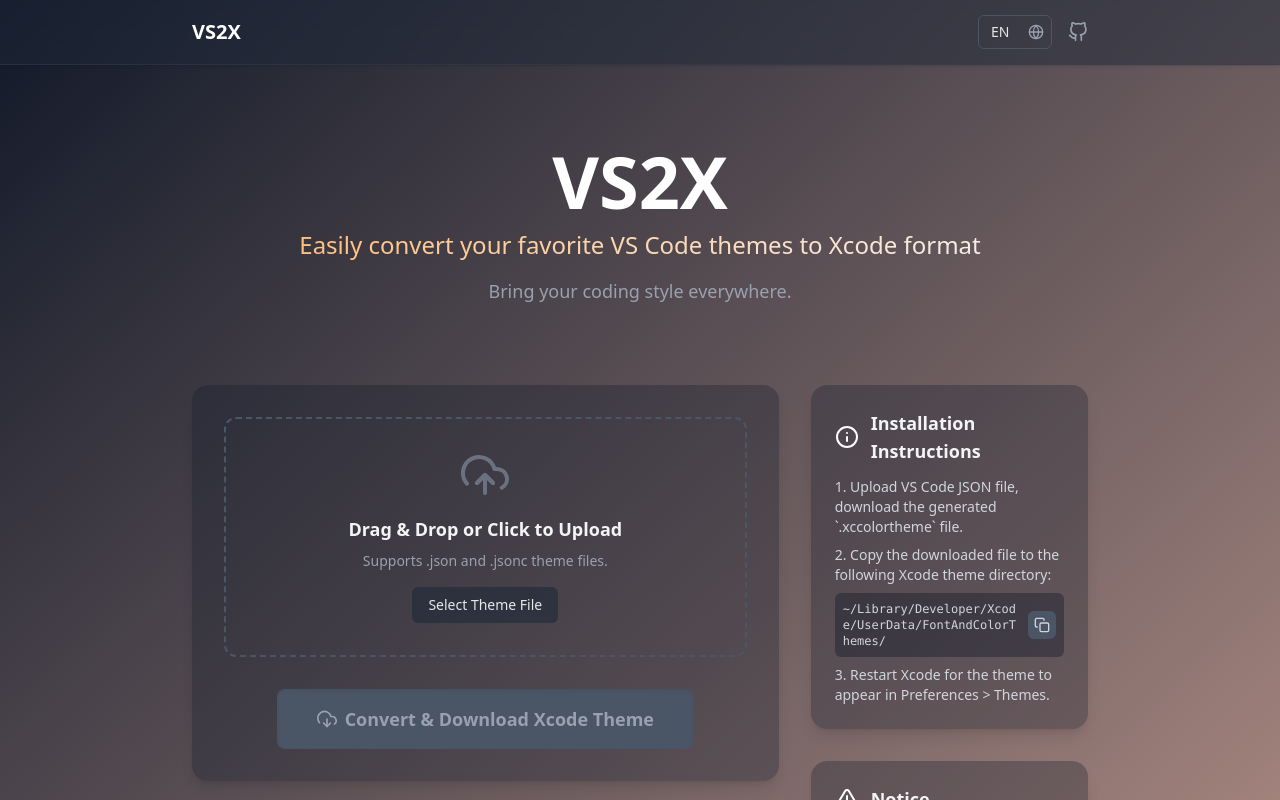
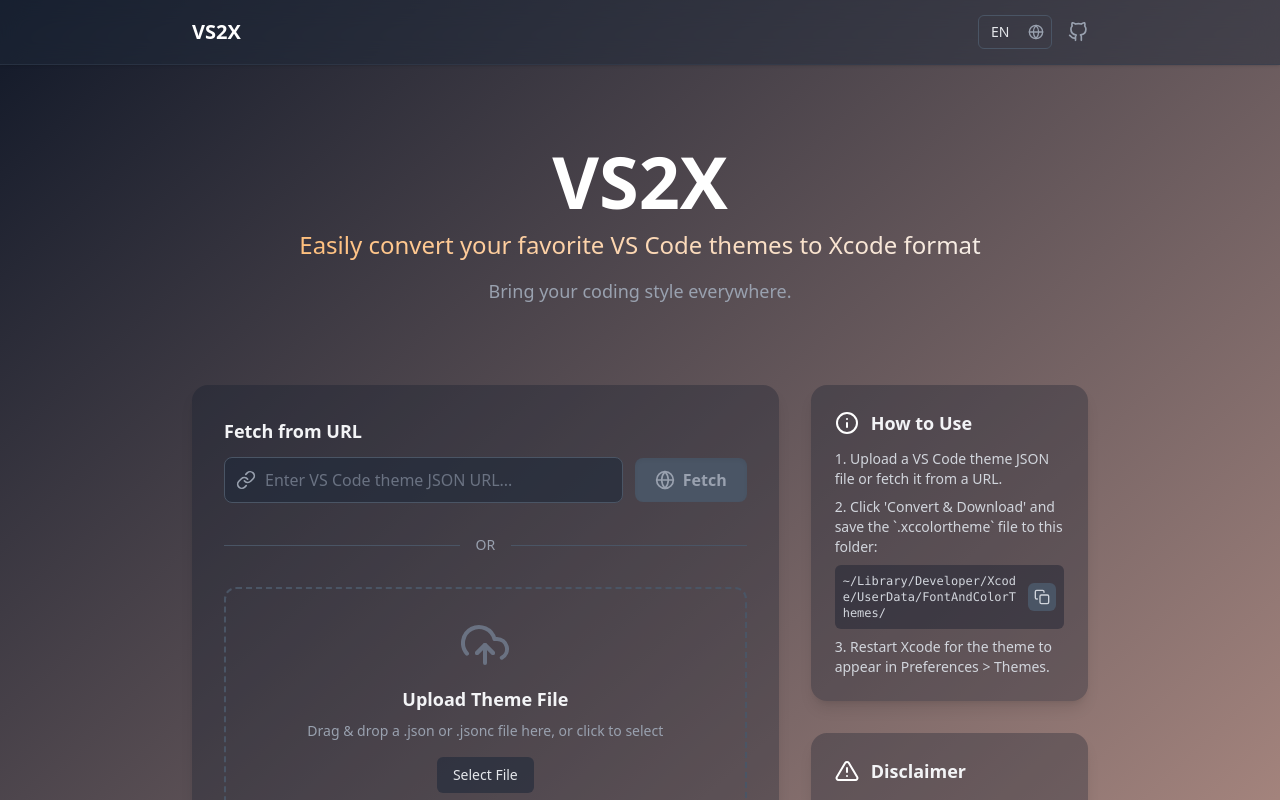
Before and after one commit to onevcat/vs2x, a React (Vite) app in the folder web_app/: page / in a window 1280 px wide. Shown: the top 800 px of the page. Built offline with nearby package versions, Linux system fonts and the light colour scheme.

Commit message:
Fetch URL

```diff
--- a/web_app/package.json
+++ b/web_app/package.json
@@ -12,6 +12,7 @@
   "dependencies": {
     "@headlessui/react": "^2.2.2",
     "@tailwindcss/vite": "^4.1.4",
+    "@vercel/node": "^5.1.15",
     "clsx": "^2.1.1",
     "i18next": "^25.0.2",
     "i18next-browser-languagedetector": "^8.0.5",
--- a/web_app/src/App.tsx
+++ b/web_app/src/App.tsx
@@ -1,6 +1,6 @@
 import React, { useState, useEffect, useCallback } from 'react';
 import { useTranslation } from 'react-i18next';
-import { FiUploadCloud, FiGlobe, FiDownloadCloud, FiLoader, FiInfo, FiAlertTriangle, FiCopy, FiCheck, FiGithub } from 'react-icons/fi';
+import { FiUploadCloud, FiGlobe, FiDownloadCloud, FiLoader, FiInfo, FiAlertTriangle, FiCopy, FiCheck, FiGithub, FiLink } from 'react-icons/fi'; // Added FiLink
 import { parseVscodeTheme, ParsedVscodeTheme } from './utils/vscodeThemeParser';
 import { generateXcodeTheme } from './utils/xcodeThemeGenerator';
 import stripJsonComments from 'strip-json-comments';
@@ -23,50 +23,53 @@
   { name: 'green', background: 'from-gray-900 to-green-900/50', subtitle: 'from-green-300 to-gray-100' },
 ];
 
+
 function App() {
   const { t, i18n } = useTranslation();
   const [selectedFile, setSelectedFile] = useState<File | null>(null);
+  const [themeUrl, setThemeUrl] = useState<string>(''); // State for URL input
   const [parsedTheme, setParsedTheme] = useState<ParsedVscodeTheme | null>(null);
   const [parseError, setParseError] = useState<string | null>(null);
   const [isDragging, setIsDragging] = useState(false);
   const [copySuccess, setCopySuccess] = useState(false);
-  const [isProcessing, setIsProcessing] = useState(false);
-  // State for the current theme, initialized with blue as default
+  const [isProcessing, setIsProcessing] = useState(false); // General processing state
+  const [isFetchingUrl, setIsFetchingUrl] = useState(false); // Specific state for URL fetching
   const [currentTheme, setCurrentTheme] = useState<Theme>(themes[0]);
 
   // --- Theme Handling ---
   useEffect(() => {
-    // Apply dark class globally
     document.documentElement.classList.add('dark');
-
-    // Select a random theme on initial load
     const randomTheme = themes[Math.floor(Math.random() * themes.length)];
     setCurrentTheme(randomTheme);
-
-    // Cleanup function (optional, kept for consistency)
     return () => {
       document.documentElement.classList.remove('dark');
     };
-  }, []); // Empty dependency array ensures this runs only once on mount
+  }, []);
 
   // --- Language Handling ---
   const changeLanguage = (lng: string) => {
     i18n.changeLanguage(lng);
   };
 
+  // --- Clear State Helper ---
+  const clearAllInputs = () => {
+    setSelectedFile(null);
+    setThemeUrl('');
+    setParsedTheme(null);
+    setParseError(null);
+  }
+
   // --- File Handling & Parsing ---
   const handleFileSelected = useCallback((file: File) => {
-    setSelectedFile(file);
-    setParseError(null);
-    setParsedTheme(null);
-    setIsProcessing(true); // Start processing
+    clearAllInputs(); // Clear URL input and previous results
+    setSelectedFile(file); // Set selected file *after* clearing
+    setIsProcessing(true);
     const reader = new FileReader();
     reader.onload = (e) => {
       try {
         const jsonString = e.target?.result as string;
         if (!jsonString) throw new Error('File content is empty');
-        // Simulate processing time for visual feedback
-        setTimeout(() => {
+        setTimeout(() => { // Keep simulation
           try {
             const json = JSON.parse(stripJsonComments(jsonString));
             let theme = parseVscodeTheme(json);
@@ -75,26 +78,84 @@
               theme = { ...theme, name };
             }
             setParsedTheme(theme);
-            setIsProcessing(false); // End processing
-          } catch (err) { // Changed from err: any
+            setIsProcessing(false);
+          } catch (err) {
             console.error("Parsing error:", err);
             setParseError(t('parsingError') + (err instanceof Error ? `: ${err.message}` : ''));
-            setIsProcessing(false); // End processing on error
+            setIsProcessing(false);
           }
-        }, 500); // Simulate 500ms processing
-      } catch (err) { // Changed from err: any
+        }, 500);
+      } catch (err) {
         console.error("Initial reading error:", err);
         setParseError(t('readFileError'));
-        setIsProcessing(false); // End processing on error
+        setIsProcessing(false);
       }
     };
     reader.onerror = (e) => {
       console.error("Reading error:", e);
       setParseError(t('readFileError'));
-      setIsProcessing(false); // End processing on error
+      setIsProcessing(false);
     };
     reader.readAsText(file);
-  }, [t]);
+  }, [t]); // Removed clearAllInputs from dependencies
+
+  // --- URL Fetching & Parsing ---
+  const handleFetchFromUrl = useCallback(async () => {
+    if (!themeUrl || isFetchingUrl || isProcessing) return;
+
+    clearAllInputs(); // Clear file input and previous results
+    setThemeUrl(themeUrl); // Set URL *after* clearing (re-setting the current value)
+    setIsFetchingUrl(true);
+    setParseError(null);
+
+    try {
+      // Use relative path for the API endpoint
+      const response = await fetch('/api/fetch-theme', {
+        method: 'POST',
+        headers: {
+          'Content-Type': 'application/json',
+        },
+        body: JSON.stringify({ url: themeUrl }),
+      });
+
+      const data = await response.json();
+
+      if (!response.ok) {
+        throw new Error(data.error || `Request failed with status ${response.status}`);
+      }
+
+      if (!data.themeJson) {
+        throw new Error('No theme JSON found in the response');
+      }
+
+      // Parse the JSON received from the backend
+      const json = JSON.parse(data.themeJson); // Already stripped comments in backend
+      let theme = parseVscodeTheme(json);
+
+      // Try to extract a name from the URL if not present in JSON
+      if (!json.name) {
+          try {
+              const urlPath = new URL(themeUrl).pathname;
+              const filename = urlPath.substring(urlPath.lastIndexOf('/') + 1);
+              if (filename) {
+                  const name = filename.replace(/\.[^.]+$/, ''); // Remove extension
+                  theme = { ...theme, name };
+              }
+          } catch (e) {
+              // Ignore errors in deriving name from URL
+              console.warn("Could not derive theme name from URL:", e);
+          }
+      }
+
+      setParsedTheme(theme);
+
+    } catch (err: any) {
+      console.error("URL Fetch/Parse error:", err);
+      setParseError(t('fetchUrlError') + (err instanceof Error ? `: ${err.message}` : ''));
+    } finally {
+      setIsFetchingUrl(false);
+    }
+  }, [themeUrl, isFetchingUrl, isProcessing, t]); // Removed clearAllInputs from dependencies
 
   // --- Drag & Drop Handlers ---
   const handleDragOver = useCallback((event: React.DragEvent<HTMLDivElement>) => {
@@ -113,7 +174,7 @@
     if (event.dataTransfer.files && event.dataTransfer.files[0]) {
       const file = event.dataTransfer.files[0];
       if (file.type === 'application/json' || file.name.endsWith('.json') || file.name.endsWith('.jsonc')) {
-        handleFileSelected(file);
+        handleFileSelected(file); // Use the existing file handler
       } else {
         setParseError('Please drop a valid JSON theme file.'); // Consider translating this
       }
@@ -122,11 +183,10 @@
 
   // --- Conversion & Download ---
   const handleConvert = () => {
-    if (!parsedTheme || isProcessing) return;
-    setIsProcessing(true); // Indicate processing for download generation
+    if (!parsedTheme || isProcessing || isFetchingUrl) return; // Check both processing states
+    setIsProcessing(true); // Use general processing for download generation
     try {
-      // Simulate generation time
-      setTimeout(() => {
+      setTimeout(() => { // Keep simulation
         try {
           const xml = generateXcodeTheme(parsedTheme);
           const blob = new Blob([xml], { type: 'application/xml;charset=utf-8' });
@@ -136,19 +196,18 @@
           link.download = filename;
           document.body.appendChild(link);
           link.click();
-          setIsProcessing(false); // End processing
+          setIsProcessing(false);
           setTimeout(() => {
             URL.revokeObjectURL(link.href);
             document.body.removeChild(link);
           }, 100);
         } catch (error) {
           console.error("Conversion error:", error);
-          setParseError('Failed to generate Xcode theme.'); // Consider translating this
-          setIsProcessing(false); // End processing on error
+          setParseError('Failed to generate Xcode theme.');
+          setIsProcessing(false);
         }
-      }, 300); // Simulate 300ms generation
+      }, 300);
     } catch (error) {
-      // Catch potential immediate errors if any (though unlikely here)
       console.error("Immediate conversion error:", error);
       setParseError('Failed to initiate theme generation.');
       setIsProcessing(false);
@@ -163,7 +222,6 @@
       setTimeout(() => setCopySuccess(false), 2000); // Hide after 2 seconds
     }, (err) => {
       console.error('Failed to copy path: ', err);
-      // Maybe show an error message to the user
     });
   };
 
@@ -191,6 +249,12 @@
       <p><strong>{t('themeSemanticTokenCount')}</strong> {Object.keys(theme.semanticTokenColors || {}).length}</p>
     </div>
   );
+
+
+  // Determine if the main action button should be disabled
+  const isActionButtonDisabled = !parsedTheme || isProcessing || isFetchingUrl;
+  // Determine if inputs should be disabled
+  const isInputDisabled = isProcessing || isFetchingUrl;
 
   return (
     // Apply dynamic background gradient class
@@ -236,7 +300,6 @@
 
       {/* Main Content */}
       <main className="w-3/4 mx-auto px-4 sm:px-6 lg:px-8 py-12 md:py-16 lg:py-20">
-
         {/* Hero Section */}
         <div className="text-center mb-12 md:mb-16 lg:mb-20">
           <h1 className="text-5xl md:text-6xl lg:text-7xl font-extrabold text-white mb-3">
@@ -251,10 +314,50 @@
           </p>
         </div>
 
+
         <div className="grid grid-cols-1 lg:grid-cols-3 gap-8 items-start">
-          {/* Left/Top: Upload & Info Area */}
-          <div className="lg:col-span-2 bg-gray-900/30 rounded-2xl shadow-lg p-8 hover:shadow-xl transition-shadow duration-300">
-            {/* File Uploader */}
+          {/* Left/Top: Input Area */}
+          <div className="lg:col-span-2 bg-gray-900/30 rounded-2xl shadow-lg p-8 hover:shadow-xl transition-shadow duration-300 space-y-8">
+
+            {/* URL Input Section */}
+            <div>
+              <label htmlFor="url-input" className="block text-lg font-semibold text-gray-100 mb-3">{t('fetchFromUrlTitle')}</label>
+              <div className="flex items-center space-x-3">
+                <div className="relative flex-grow">
+                  <FiLink className="absolute left-3 top-1/2 transform -translate-y-1/2 w-5 h-5 text-gray-400" />
+                  <input
+                    id="url-input"
+                    type="url"
+                    value={themeUrl}
+                    onChange={(e) => setThemeUrl(e.target.value)}
+                    placeholder={t('urlInputPlaceholder')}
+                    disabled={isInputDisabled}
+                    className={`w-full pl-10 pr-4 py-2.5 rounded-lg bg-gray-800/60 border border-gray-600 focus:ring-2 focus:ring-blue-500 focus:border-blue-500 text-gray-100 placeholder-gray-500 transition-colors ${isInputDisabled ? 'opacity-50 cursor-not-allowed' : ''}`}
+                  />
+                </div>
+                <button
+                  onClick={handleFetchFromUrl}
+                  disabled={!themeUrl || isInputDisabled}
+                  className={`px-5 py-2.5 rounded-lg font-semibold transition-all duration-200 flex items-center justify-center space-x-2
+                    ${!themeUrl || isInputDisabled
+                      ? 'bg-gray-600 text-gray-400 cursor-not-allowed shadow-inner'
+                      : 'bg-green-700/70 hover:bg-green-600/70 text-white shadow-md hover:shadow-lg focus:outline-none focus:ring-2 focus:ring-offset-2 focus:ring-blue-500 focus:ring-offset-gray-900'}`
+                  }
+                >
+                  {isFetchingUrl ? <FiLoader className="w-5 h-5 animate-spin"/> : <FiGlobe className="w-5 h-5"/>}
+                  <span>{isFetchingUrl ? t('fetchingButton') : t('fetchButton')}</span>
+                </button>
+              </div>
+            </div>
+
+            {/* Divider */}
+            <div className="flex items-center text-center">
+              <hr className="flex-grow border-t border-gray-600"/>
+              <span className="px-4 text-sm text-gray-400">{t('or')}</span>
+              <hr className="flex-grow border-t border-gray-600"/>
+            </div>
+
+            {/* File Uploader Section */}
             <div
               onDragOver={handleDragOver}
               onDragLeave={handleDragLeave}
@@ -262,31 +365,32 @@
               className={`relative border-2 border-dashed rounded-xl p-8 text-center cursor-pointer transition-all duration-300
                 ${isDragging ? 'border-blue-500 bg-blue-900/30' : 'border-gray-600 hover:border-gray-500'}
                 ${selectedFile && !parseError ? 'border-green-500 bg-green-900/30' : ''}
-                ${parseError ? 'border-red-500 bg-red-900/30' : ''}`
+                ${parseError && !selectedFile ? 'border-red-500 bg-red-900/30' : ''} /* Only show red border if error is relevant to upload */
+                ${isInputDisabled ? 'opacity-60' : ''}`
               }
             >
               <input
                 type="file"
                 accept=".json,.jsonc"
                 onChange={(e) => e.target.files && handleFileSelected(e.target.files[0])}
-                className="absolute inset-0 w-full h-full opacity-0 cursor-pointer" // Hidden input
+                className="absolute inset-0 w-full h-full opacity-0 cursor-pointer"
                 id="file-upload"
-                disabled={isProcessing} // Disable during processing
+                disabled={isInputDisabled}
               />
-              <label htmlFor="file-upload" className={`cursor-pointer ${isProcessing ? 'cursor-wait' : ''}`}>
-                {isProcessing ? (
+              <label htmlFor="file-upload" className={`cursor-pointer ${isInputDisabled ? 'cursor-wait' : ''}`}>
+                {isProcessing && selectedFile ? ( // Show loader only if processing a file
                   <FiLoader className="mx-auto h-12 w-12 mb-4 text-gray-400 animate-spin" />
                 ) : (
                   <FiUploadCloud className={`mx-auto h-12 w-12 mb-4 transition-colors duration-300
                     ${selectedFile && !parseError ? 'text-green-400' : 'text-gray-500'}
-                    ${parseError ? 'text-red-400' : ''}`} />
+                    ${parseError && !selectedFile ? 'text-red-400' : ''}`} />
                 )}
                 <h3 className="text-lg font-semibold text-gray-100 mb-2">{t('uploadAreaTitle')}</h3>
                 <p className="text-sm text-gray-400 mb-4">{t('uploadAreaDescription')}</p>
                 <span className={`inline-block px-4 py-2 rounded-md text-sm font-medium transition-colors duration-300
                   ${selectedFile && !parseError ? 'bg-green-900/50 text-green-300' : 'bg-gray-800/60 hover:bg-gray-600 text-gray-200'}
-                  ${parseError ? 'bg-red-900/50 text-red-300' : ''}
-                  ${isProcessing ? 'opacity-50' : ''}`
+                  ${parseError && !selectedFile ? 'bg-red-900/50 text-red-300' : ''}
+                  ${isInputDisabled ? 'opacity-50' : ''}`
                 }>
                   {selectedFile ? t('fileSelected') : t('uploadAreaButton')}
                 </span>
@@ -301,25 +405,25 @@
               </div>
             )}
 
-            {/* Convert Button - Moved Here */}
+            {/* Convert Button */}
             <div className="mt-8 text-center">
               <button
                 onClick={handleConvert}
-                disabled={!parsedTheme || isProcessing}
-                // Ensure download button remains green
-                className={`px-10 py-4 rounded-lg text-lg font-semibold transition-all duration-200 flex items-center justify-center space-x-2 w-full sm:w-auto sm:inline-flex
-                  ${parsedTheme && !isProcessing
-                    ? 'bg-green-700 hover:bg-green-500 text-white shadow-md hover:shadow-lg focus:outline-none focus:ring-2 focus:ring-offset-2 focus:ring-green-500 focus:ring-offset-gray-900' // Keep green style
-                    : 'bg-gray-600 text-gray-400 cursor-not-allowed shadow-inner'}`
+                disabled={isActionButtonDisabled}
+                className={`px-20 py-4 rounded-lg text-lg font-semibold transition-all duration-200 flex items-center justify-center space-x-2 w-full sm:w-auto sm:inline-flex
+                  ${!isActionButtonDisabled
+                    ? 'bg-green-700 hover:bg-green-500 text-white shadow-md hover:shadow-lg focus:outline-none focus:ring-2 focus:ring-offset-2 focus:ring-green-500 focus:ring-offset-gray-900'
+                    : 'bg-gray-700/40 text-gray-400 cursor-not-allowed shadow-inner'}`
                 }
               >
-                {isProcessing ? <FiLoader className="w-5 h-5 animate-spin"/> : <FiDownloadCloud className="w-5 h-5"/>}
-                <span>{isProcessing ? 'Processing...' : t('convertAndDownload')}</span>
+                {/* Show loader if processing download, otherwise icon */}
+                {isProcessing && !isFetchingUrl ? <FiLoader className="w-5 h-5 animate-spin"/> : <FiDownloadCloud className="w-5 h-5"/>}
+                <span>{isProcessing && !isFetchingUrl ? t('processingButton') : t('convertAndDownload')}</span>
               </button>
             </div>
 
             {/* Parsed Theme Info */}
-            {parsedTheme && !isProcessing && (
+            {parsedTheme && !isInputDisabled && ( // Show only when not busy
               <div className="mt-8 p-6 rounded-xl bg-gray-700/30">
                 <h4 className="font-bold mb-3 text-gray-100">{t('themeInfoTitle')}</h4>
                 <ThemeInfoDisplay theme={parsedTheme} />
--- a/web_app/src/locales/en.json
+++ b/web_app/src/locales/en.json
@@ -1,25 +1,15 @@
 {
-  "appTitle": "VS2X",
-  "appSubtitle": "Easily convert your favorite VS Code themes to Xcode format",
-  "appSlogan": "Bring your coding style everywhere.",
-  "uploadAreaTitle": "Drag & Drop or Click to Upload",
-  "uploadAreaDescription": "Supports .json and .jsonc theme files.",
-  "uploadAreaButton": "Select Theme File",
-  "fileSelected": "File Selected",
-  "parsingError": "Error parsing theme file",
+  "fetchFromUrlTitle": "Fetch from URL",
+  "urlInputPlaceholder": "Enter VS Code theme JSON URL...",
+  "fetchButton": "Fetch",
+  "fetchingButton": "Fetching...",
+  "fetchUrlError": "Failed to fetch or parse theme from URL",
+  "or": "OR",
+  "processingButton": "Processing...",
+  "parsingError": "Error parsing JSON",
   "readFileError": "Error reading file",
-  "themeInfoTitle": "Theme Information",
-  "convertAndDownload": "Convert & Download Xcode Theme",
-  "language": "Language",
-  "instructionsTitle": "Installation Instructions",
-  "instructionsStep1": "Upload VS Code JSON file, download the generated `.xccolortheme` file.",
-  "instructionsStep2": "Copy the downloaded file to the following Xcode theme directory:",
-  "instructionsStep3": "Restart Xcode for the theme to appear in Preferences > Themes.",
-  "copyPathButton": "Copy Path",
-  "pathCopiedButton": "Path Copied!",
-  "disclaimerTitle": "Notice",
-  "disclaimerText": "Please note that due to differences between VS Code and Xcode theme systems, not all colors or token scopes may be perfectly converted. Some manual adjustments might be needed for optimal appearance.",
-  "themeName": "Theme Name:",
+  "themeInfoTitle": "Theme Details",
+  "themeName": "Name:",
   "themeType": "Type:",
   "themeBgColor": "Background:",
   "themeFgColor": "Foreground:",
@@ -28,5 +18,23 @@
   "themeSemanticTokenCount": "Semantic Rules:",
   "notAvailable": "N/A",
   "yes": "Yes",
-  "no": "No"
+  "no": "No",
+  "instructionsTitle": "How to Use",
+  "instructionsStep1": "Upload a VS Code theme JSON file or fetch it from a URL.",
+  "instructionsStep2": "Click 'Convert & Download' and save the `.xccolortheme` file to this folder:",
+  "instructionsStep3": "Restart Xcode for the theme to appear in Preferences > Themes.",
+  "copyPathButton": "Copy Path",
+  "pathCopiedButton": "Copied!",
+  "instructionsStep4": "Restart Xcode and select the new theme in Preferences > Fonts & Colors.",
+  "disclaimerTitle": "Disclaimer",
+  "disclaimerText": "Conversion might not be perfect due to differences between VS Code and Xcode theme capabilities. Semantic highlighting rules might require manual adjustments.",
+  "language": "Language",
+  "appTitle": "VS2X",
+  "appSubtitle": "Easily convert your favorite VS Code themes to Xcode format",
+  "appSlogan": "Bring your coding style everywhere.",
+  "uploadAreaTitle": "Upload Theme File",
+  "uploadAreaDescription": "Drag & drop a .json or .jsonc file here, or click to select",
+  "uploadAreaButton": "Select File",
+  "fileSelected": "File Ready",
+  "convertAndDownload": "Convert & Download"
 }
```
Also changed, not shown: web_app/api/fetch-theme.ts (added, +81 -0 lines), web_app/src/locales/zh.json (+35 -27 lines), 2 other files (tests, documents, lock files or other folders).
